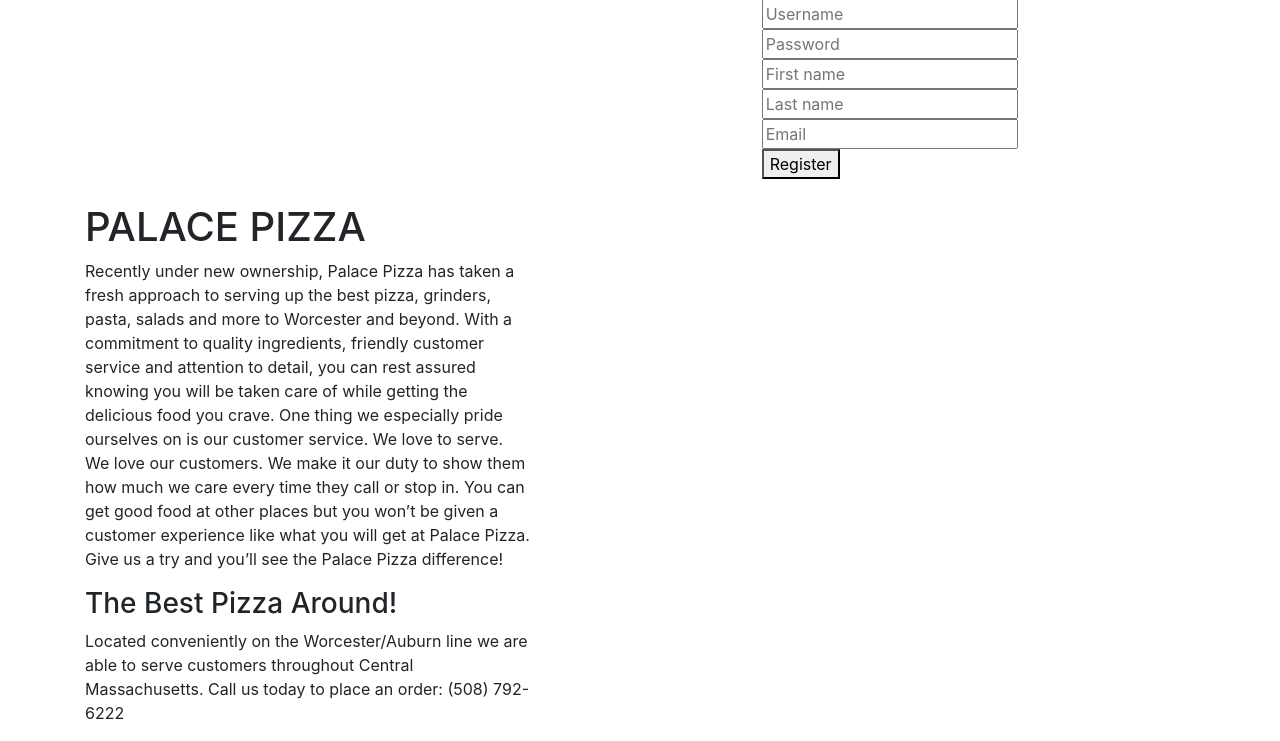
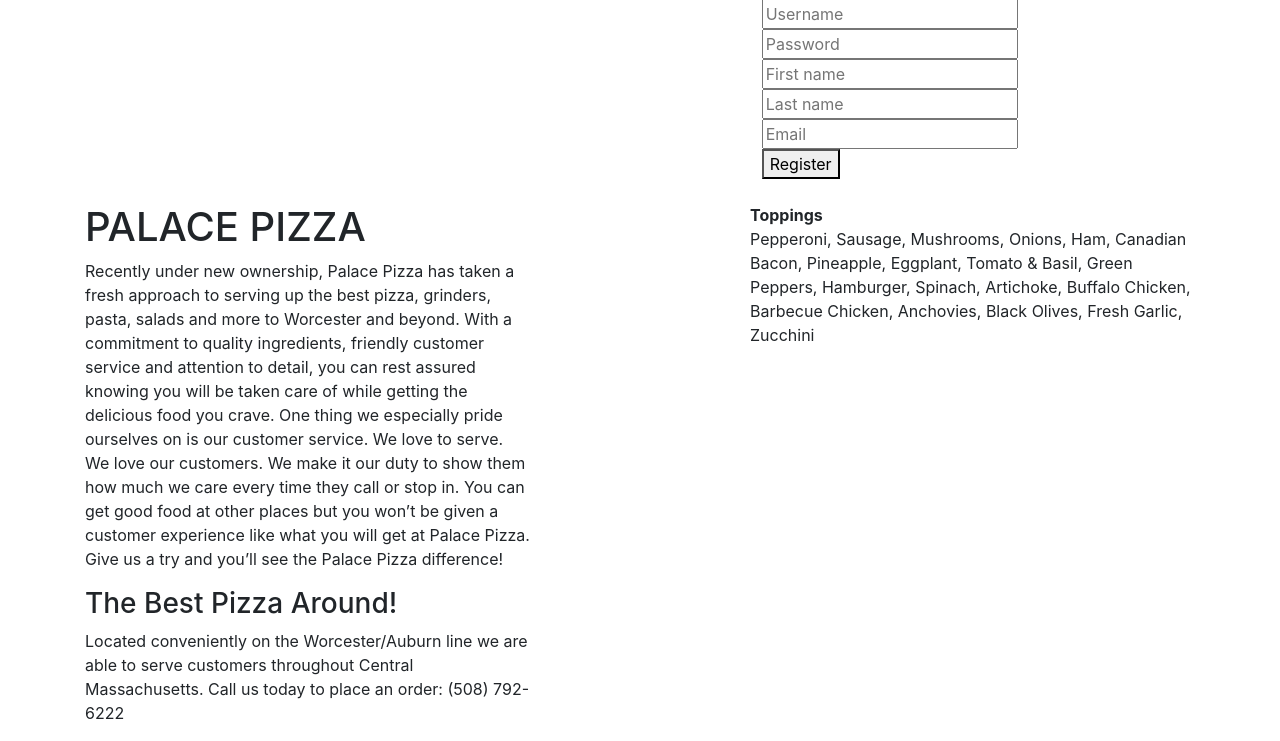
Before and after one commit to syadallah/palace-pizza, a Django app: page /login in a window 1280 px wide. Shown: the part 227-968 px from the top of the page. Run offline with Django 3.2, Linux system fonts and the light colour scheme; some libraries are stand-ins or nearby versions.

Commit message:
Add pizza topping to main page

```diff
--- a/orders/templates/orders/login.html
+++ b/orders/templates/orders/login.html
@@ -53,8 +53,16 @@
 Call us today to place an order: (508) 792-6222
 </p>
     </div>
+
+    <!-- Toppings -->
+ <div class="col-md-5 ml-md-auto login-toppings-background">
+   <strong>Toppings</strong>
+   <div class="login-toppings"> Pepperoni, Sausage, Mushrooms, Onions, Ham, Canadian Bacon, Pineapple, Eggplant, Tomato & Basil, Green Peppers, Hamburger, Spinach, Artichoke, Buffalo Chicken, Barbecue Chicken, Anchovies, Black Olives, Fresh Garlic, Zucchini</div>
+ </div>
+</div>
+
   </div>
-</div>
+
 
 
 {% endblock %}
```
